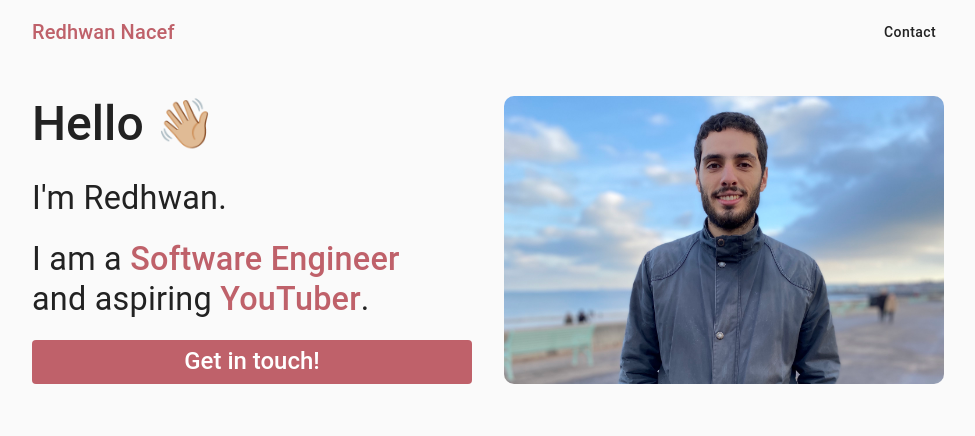
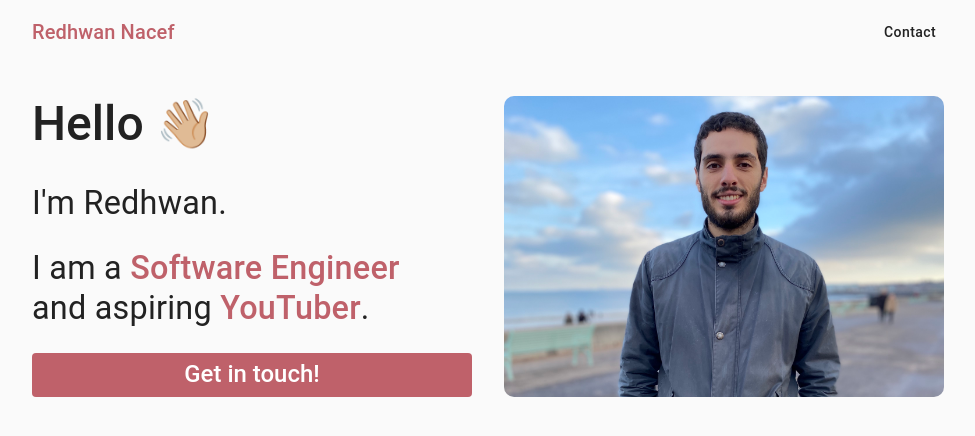
Before and after one commit to redhwannacef/redhwannacef.com, a React (Vite) app: page / in a window 1280 px wide. Shown: the top 436 px of the page, without its empty margins (152-1127 px from the left). Built offline with nearby package versions, Linux system fonts and the light colour scheme.

Commit message:
Adjust image height

```diff
--- a/src/pages/home/Home.jsx
+++ b/src/pages/home/Home.jsx
@@ -60,7 +60,7 @@ const Home = () => (
             </Span>
           </Button>
         </Grid>
-        <Grid item xs={12} sm={6} style={{ maxHeight: "320px" }}>
+        <Grid item xs={12} sm={6} style={{ maxHeight: "333px" }}>
           <img
             src={profile}
             alt="Profile Picture"
```
